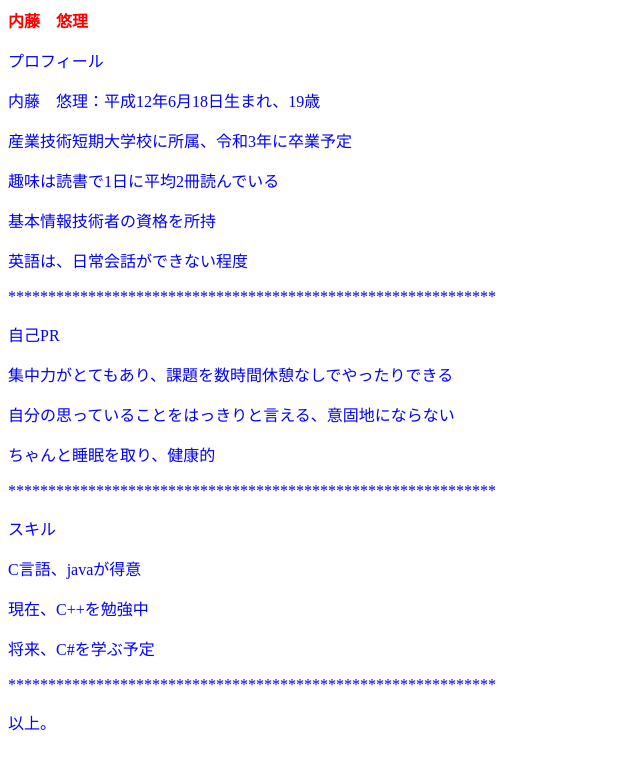
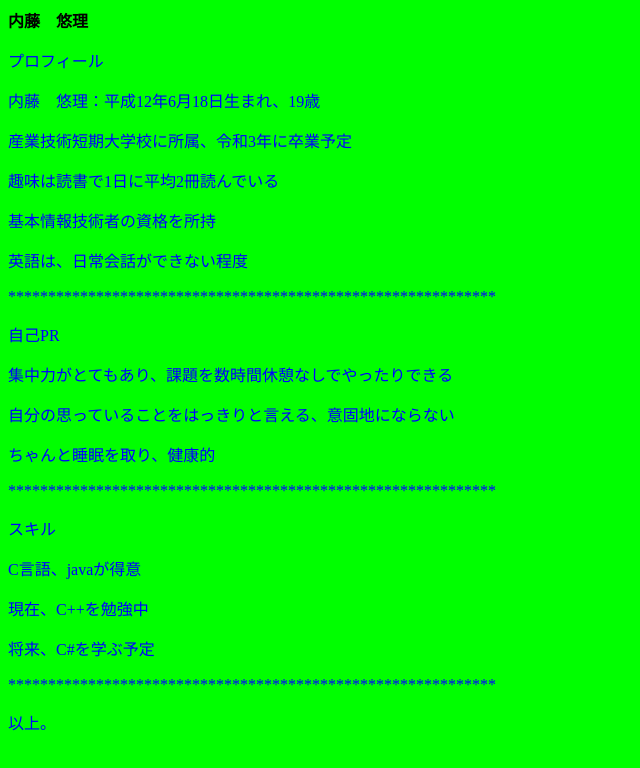
Before and after one commit to yuriyuriyuriyuriyuri/portfolio, a plain HTML site: page index.html in a window 1280 px wide. Shown: the whole page, without its empty margins (0-640 px from the left). Drawn offline with Linux system fonts and the light colour scheme; a script that the page names is missing.

Commit message:
自己PR文

```diff
--- a/main.css
+++ b/main.css
@@ -1,6 +1,7 @@
+body{
+    background-color: #00ff00;
+}
+
 p{
     color : blue;
 }
-b{
-    color : red;
-}
```
